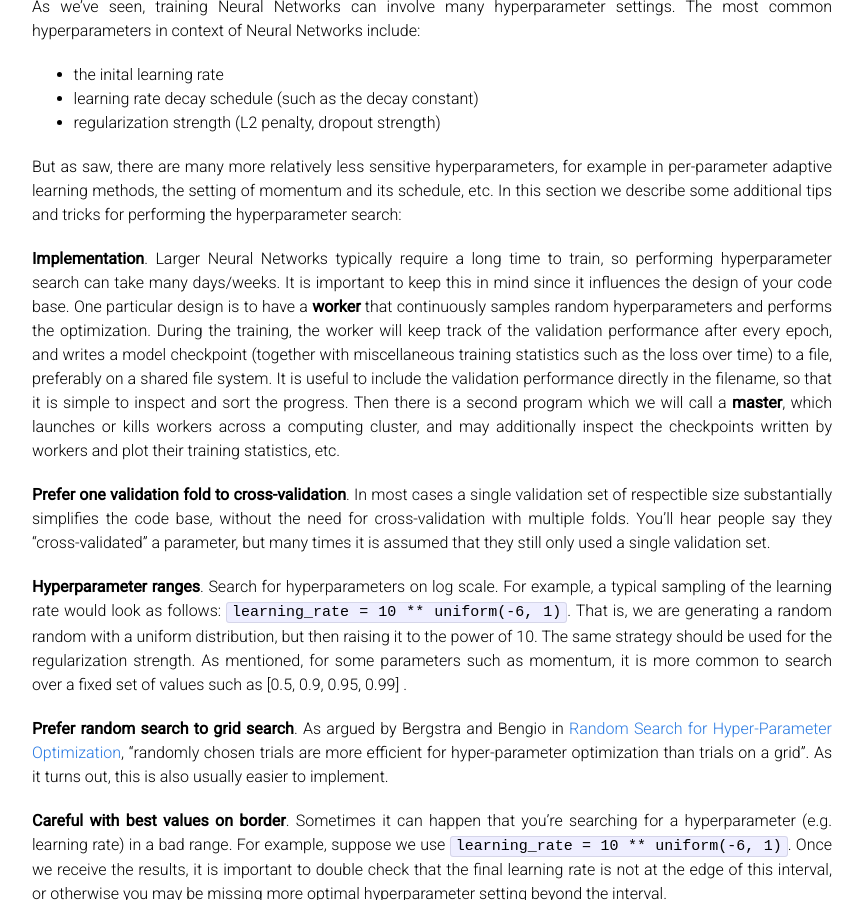
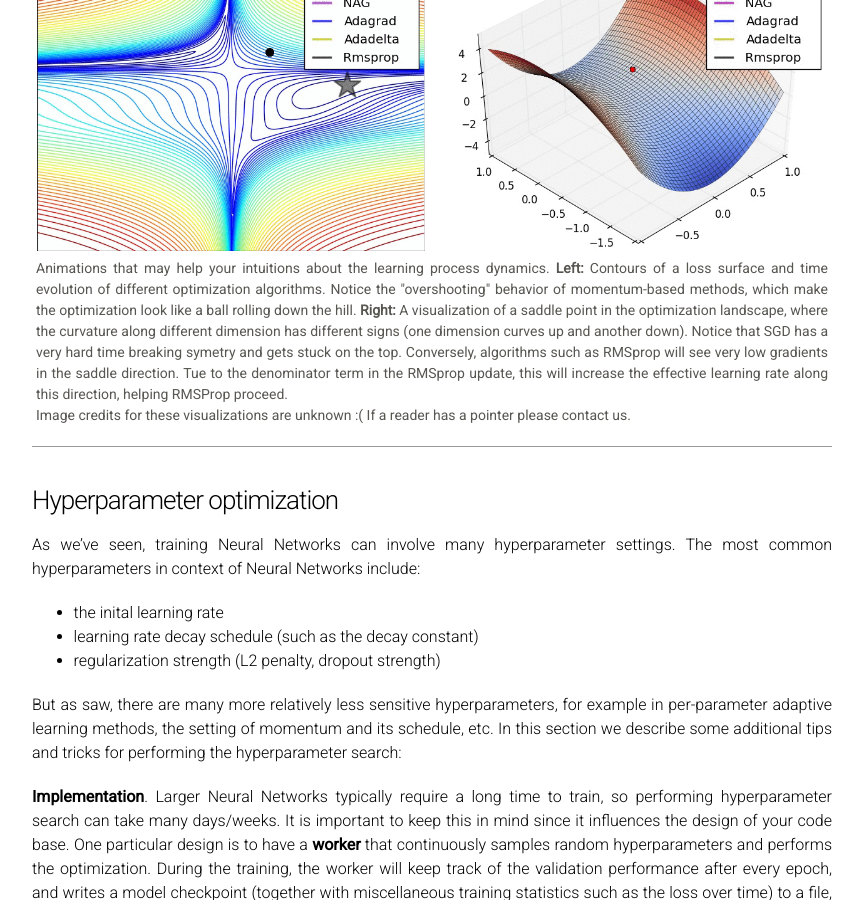
Before and after one commit to cs231n/cs231n.github.io, a Jekyll site: the page built from neural-networks-3.md, in a window 1280 px wide and 900 px high, scrolled down 11261 px. Shown: the whole window, without its empty margins (208-1071 px from the left). Built offline with Jekyll 4.4.1, drawn with Linux system fonts in a browser that asks for light colours; Markdown is read by kramdown in place of the engine named in the settings; formulas are drawn with MathJax 3.

Commit message:
adding a vis

```diff
--- a/neural-networks-3.md
+++ b/neural-networks-3.md
@@ -208,6 +208,7 @@ We recommend this further reading to understand the source of these equations an
 - [Advances in optimizing Recurrent Networks](http://arxiv.org/pdf/1212.0901v2.pdf) by Yoshua Bengio, Section 3.5.
 - [Ilya Sutskever's thesis](http://www.cs.utoronto.ca/~ilya/pubs/ilya_sutskever_phd_thesis.pdf) (pdf) contains a longer exposition of the topic in section 7.2
 
+
 <a name='anneal'></a>
 #### Annealing the learning rate
 
@@ -271,6 +272,15 @@ Additional References:
 - [Adadelta](http://arxiv.org/abs/1212.5701) by Matthew Zeiler is another relatively common adaptive learning rate method
 - [Unit Tests for Stochastic Optimization](http://arxiv.org/abs/1312.6055) proposes a series of tests as a standardized benchmark for stochastic optimization.
 
+<div class="fig figcenter fighighlight">
+  <img src="/assets/nn3/opt2.gif" width="49%" style="margin-right:10px;">
+  <img src="/assets/nn3/opt1.gif" width="49%">
+  <div class="figcaption">
+    Animations that may help your intuitions about the learning process dynamics. <b>Left:</b> Contours of a loss surface and time evolution of different optimization algorithms. Notice the "overshooting" behavior of momentum-based methods, which make the optimization look like a ball rolling down the hill. <b>Right:</b> A visualization of a saddle point in the optimization landscape, where the curvature along different dimension has different signs (one dimension curves up and another down). Notice that SGD has a very hard time breaking symetry and gets stuck on the top. Conversely, algorithms such as RMSprop will see very low gradients in the saddle direction. Tue to the denominator term in the RMSprop update, this will increase the effective learning rate along this direction, helping RMSProp proceed.<br>
+    Image credits for these visualizations are unknown :( If a reader has a pointer please contact us.
+  </div>
+</div>
+
 <a name='hyper'></a>
 ### Hyperparameter optimization
 
```
Also changed, not shown: assets/nn3/opt1.gif (added), assets/nn3/opt2.gif (added).
